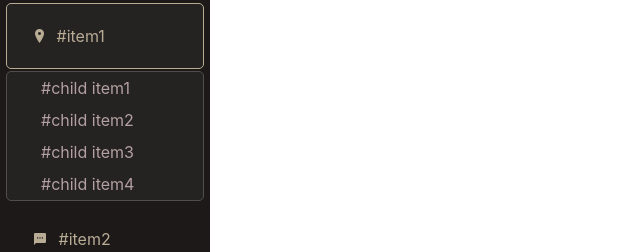
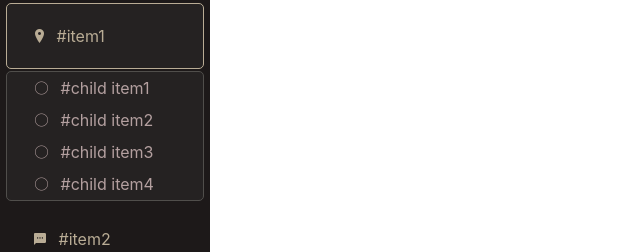
Before and after one commit to msinankk/Sidebar, a plain HTML site: page index.html in a window 1280 px wide. Both pictures are taken after a click on the link "#item1". Shown: the part 183-435 px from the top of the page, without its empty margins (0-640 px from the left). Drawn offline with nearby package versions, Linux system fonts and the light colour scheme; files that its build step writes are made by us from their sources; files whose address does not match are found by name.

Commit message:
[updt] toggle hover

```diff
--- a/index.html
+++ b/index.html
@@ -29,10 +29,38 @@
           <span class="nav-item ">#item1</span>
         </a>
         <div class="dropdown-items dropdown-items--hidden">
-          <span class="dropdown-item">#child item1</span>
-          <span class="dropdown-item">#child item2</span>
-          <span class="dropdown-item">#child item3</span>
-          <span class="dropdown-item">#child item4</span>
+          <span class="dropdown-item">
+            <span class="nav-item-icon">
+              <i class="ion ion-ios-circle-outline"></i>
+            </span>
+            <span class="drop-down-item-label nav-item">
+              #child item1
+            </span>
+            </span>
+          <span class="dropdown-item">
+            <span class="nav-item-icon">
+              <i class="ion ion-ios-circle-outline"></i>
+            </span>
+            <span class="drop-down-item-label nav-item">
+              #child item2
+            </span>
+            </span>
+          <span class="dropdown-item">
+            <span class="nav-item-icon">
+              <i class="ion ion-ios-circle-outline"></i>
+            </span>
+            <span class="drop-down-item-label nav-item">
+              #child item3
+            </span>
+            </span>
+          <span class="dropdown-item">
+            <span class="nav-item-icon">
+              <i class="ion ion-ios-circle-outline"></i>
+            </span>
+            <span class="drop-down-item-label nav-item">
+              #child item4
+            </span>
+            </span>
         </div>
         <a href="#" class="sidebar-item">
           <div class="nav-item-icon">
--- a/static/css/style.css
+++ b/static/css/style.css
@@ -101,13 +101,13 @@ a{
     margin-top: 2px;
     margin-bottom: 6px;
     border-radius: 5px;
-    padding-left: 10px;
     background-color:#252222 ;
     overflow: hidden;
 }
 .dropdown-item{
     color: rgb(180, 160, 160);
     cursor: pointer;
+    padding-left: 20px;
 }
 .dropdown-item:hover{
     background-color:#252222 ;
--- a/static/js/index.js
+++ b/static/js/index.js
@@ -19,7 +19,7 @@ $(".nav-item--dropdown").click(function (e) {
 
 });
 
-$(".dropdown-items").hover(function () {
+$(".sidebar").hover(function () {
         // over
         if ($('#sidebar').hasClass('sidebar-collapsed')) {
             // Class exists
@@ -31,7 +31,7 @@ $(".dropdown-items").hover(function () {
 
     }, function () {
         // out
-        if ($(".dropdown-items").hasClass('hovered')) {
+        if ($(".sidebar").hasClass('hovered')) {
             // Class exists
             $("#sidebar").toggleClass("sidebar-collapsed");
             $(".nav-item").toggleClass("nav-item-collapsed");
```
